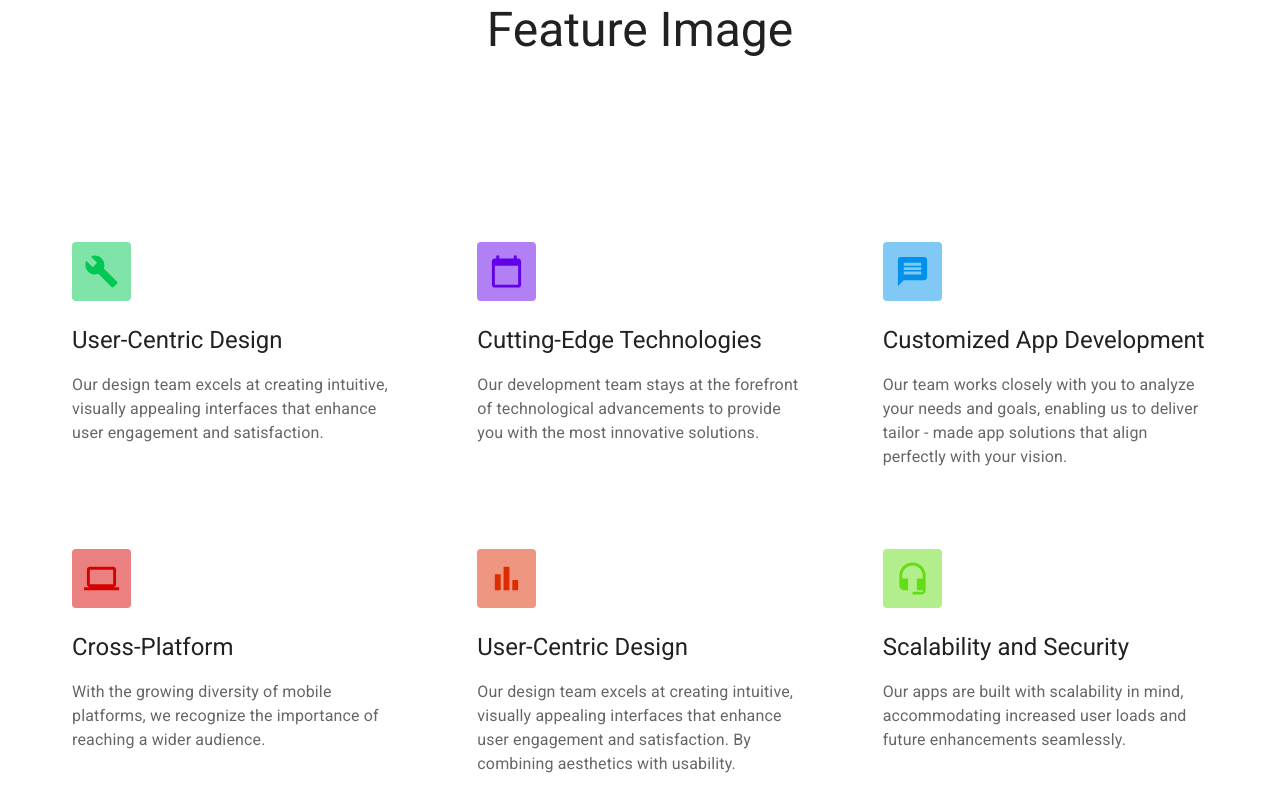
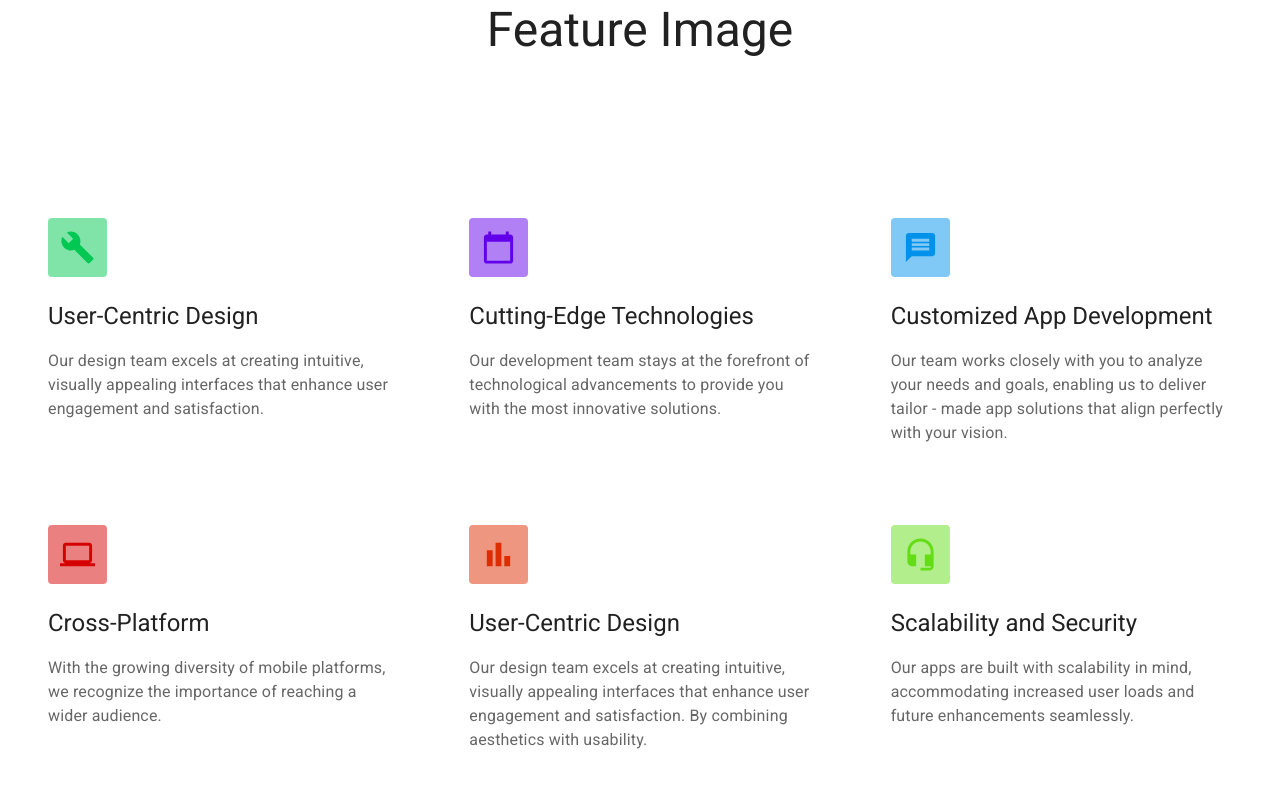
Before and after one commit to Mdyaseenattar2/RandomTechie, a React (Create React App) app: page / in a window 1280 px wide. Shown: the part 1020-1820 px from the top of the page. Built offline with nearby package versions, Linux system fonts and the light colour scheme; a web font is replaced by a local one.

Commit message:
padding issue at home page fixed

```diff
--- a/src/logged_out/components/home/FeatureSection.js
+++ b/src/logged_out/components/home/FeatureSection.js
@@ -26,7 +26,7 @@ const useStyles = makeStyles((theme) => ({
       padding: theme.spacing(0),
     },
     "@media (min-width: 1280px)": {
-      padding: theme.spacing(3),
+      padding: theme.spacing(0),
     },
   },
 }));
--- a/src/logged_out/components/home/Testimonial.js
+++ b/src/logged_out/components/home/Testimonial.js
@@ -82,7 +82,7 @@ const data = [
     username: "Cary Byrd",
     lefticon: <mat-icon style={{ fontSize: iconSize }}>format_quote</mat-icon>,
     testimonial:
-      "I would say quality can be expected from only few and softworld tops in that list.",
+      "I would say quality can be expected from only few and Random Techie tops in that list.",
     image: "/images/logged_out/testimonials/testimonials-1.jpeg",
     designation: " CEO & Founder of eDrugSearch",
   },
@@ -114,7 +114,7 @@ const data = [
     id: 5,
     username: "Rajiv Upadhyay",
     testimonial:
-      "Softworld soulution design and ability to drive the system is best strength they have.",
+      "Random Techie design and ability to drive the system is best strength they have.",
     image: "/images/logged_out/testimonials/testimonials-5.jpeg",
     designation: "Founder Clover Bay Technologies Pvt. Ltd.",
   },
```
